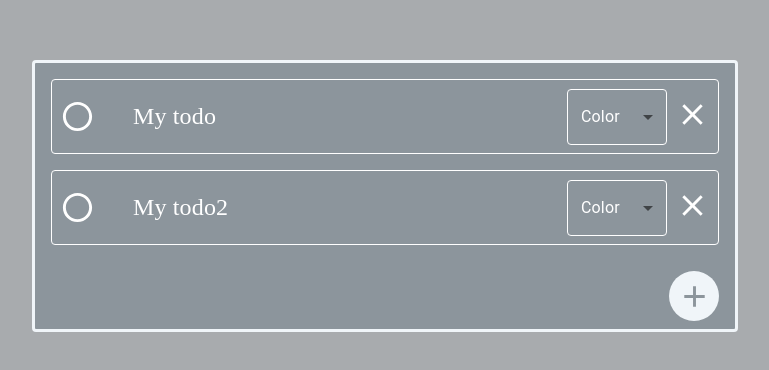
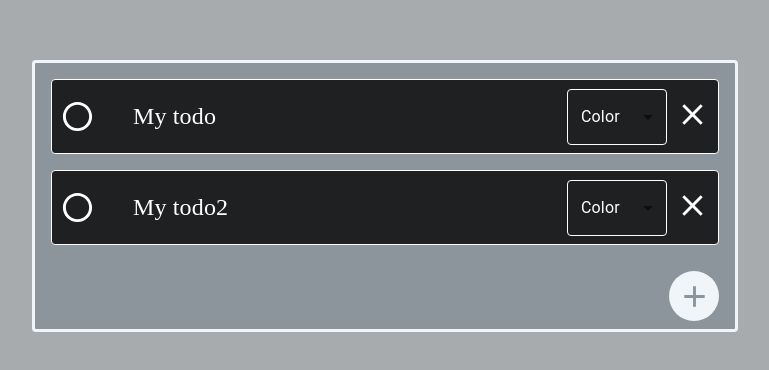
Before and after one commit to ar1elk/todo-list-client, a React (Create React App) app: page / in a window 1280 px wide. Shown: the part 204-574 px from the top of the page, without its empty margins (255-1024 px from the left). Built offline with nearby package versions, Linux system fonts and the light colour scheme.

Commit message:
Use background.default

```diff
--- a/src/styles/todoPaperStyle.ts
+++ b/src/styles/todoPaperStyle.ts
@@ -1,12 +1,12 @@
-import styled from '@emotion/styled';
-import { Paper } from '@mui/material';
-import { Color } from '../datasets/colors';
-import { theme } from './theme';
+import styled from "@emotion/styled";
+import { Paper } from "@mui/material";
+import { Color } from "../datasets/colors";
+import { theme } from "./theme";
 
 export const TodoPaper = styled(Paper)<{ isCompleted?: number }>`
   display: flex;
   align-items: center;
-  background-color: ${theme.palette.secondary.dark};
+  background-color: ${theme.palette.background.default};
   width: 700px;
   border: 1px solid ${(props: any) => props.color as Color};
   ${(props: any) =>
```
